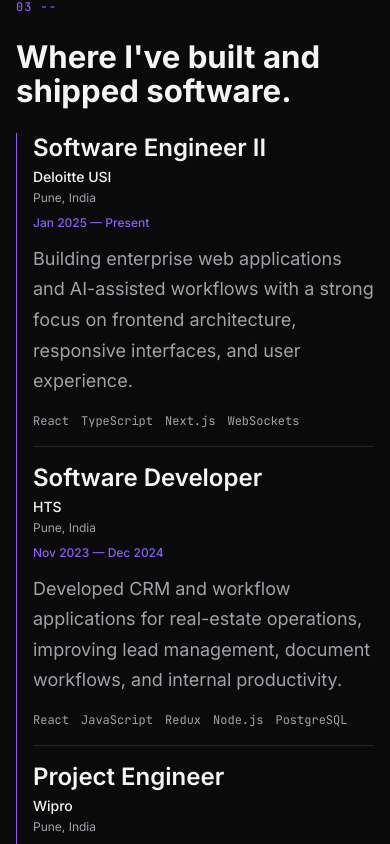
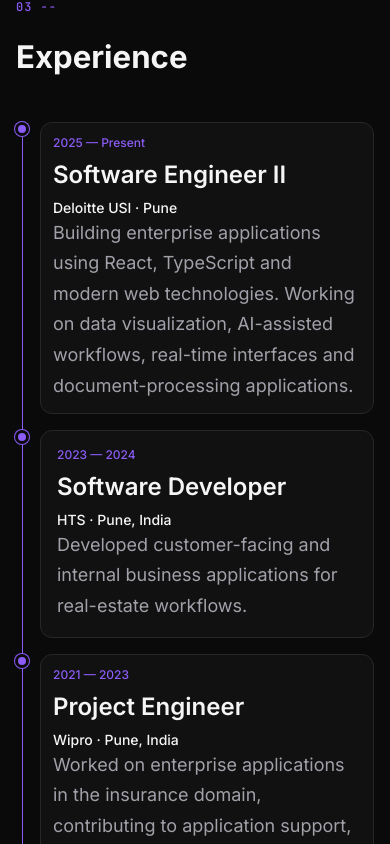
Before and after one commit to Prachi24599/my-portfolio, a React (Vite) app: page / in a window 390 px wide. Shown: the part 3660-4504 px from the top of the page. Built offline with nearby package versions, Linux system fonts and the light colour scheme.

Commit message:
Experience section updated

```diff
--- a/src/sections/Experience.css
+++ b/src/sections/Experience.css
@@ -4,12 +4,11 @@
 
 .experience__container {
   display: grid;
-  grid-template-columns: 1fr 1fr;
   gap: var(--space-12);
 }
 
 .experience__heading {
-  padding-right: var(--space-8);
+  padding-right: 0;
 }
 
 .experience__label {
@@ -23,20 +22,21 @@
 }
 
 .experience h2 {
-  max-width: 15ch;
+  max-width: none;
 }
 
 .experience__entries {
   position: relative;
-  border-left: 1px solid var(--color-border);
-  padding-left: var(--space-16);
+  display: grid;
+  gap: var(--space-8);
+  padding-block: 0;
 }
 
 .experience__entries::before {
   position: absolute;
   top: 0;
   bottom: 0;
-  left: -1px;
+  left: 50%;
   width: 1px;
   background-color: var(--color-accent-hover);
   content: '';
@@ -51,27 +51,55 @@
 
 .experience__entry {
   display: grid;
-  grid-template-columns: minmax(160px, 0.8fr) 1.6fr;
-  gap: var(--space-8);
-  padding-block: var(--space-8);
+  position: relative;
+  grid-template-columns: minmax(0, 1fr) 48px minmax(0, 1fr);
+  gap: 0;
+  width: 100%;
   transition:
     opacity 500ms ease,
     transform 500ms ease;
 }
 
 .experience__entry:hover {
-  transform: translateX(3px);
+  transform: translateY(-2px);
 }
 
-.experience__entry:first-child {
-  padding-top: 0;
+.experience__entry::before {
+  grid-column: 2;
+  grid-row: 1;
+  align-self: start;
+  justify-self: center;
+  width: 14px;
+  height: 14px;
+  border: 3px solid var(--color-bg);
+  border-radius: 50%;
+  background-color: var(--color-accent-hover);
+  content: '';
+  box-shadow: 0 0 0 1px var(--color-accent-hover);
 }
 
-.experience__entry + .experience__entry {
-  border-top: 1px solid var(--color-border);
+.experience__card {
+  grid-column: 1;
+  grid-row: 1;
+  border: 1px solid var(--color-border);
+  border-radius: var(--radius-default);
+  padding: var(--space-6);
+  background-color: var(--color-surface);
+  transition:
+    border-color 180ms ease,
+    box-shadow 180ms ease;
 }
 
-.experience__meta h3 {
+.experience__card:hover {
+  border-color: var(--color-accent-hover);
+  box-shadow: 0 8px 24px rgb(124 58 237 / 18%);
+}
+
+.experience__entry:nth-child(2) .experience__card {
+  grid-column: 3;
+}
+
+.experience__card h3 {
   margin-bottom: var(--space-2);
   color: var(--color-text-primary);
   font-size: var(--font-size-h3);
@@ -80,7 +108,6 @@
 }
 
 .experience__company,
-.experience__location,
 .experience__period {
   line-height: var(--line-height-caption);
 }
@@ -91,14 +118,8 @@
   font-weight: var(--font-weight-medium);
 }
 
-.experience__location {
-  margin-top: var(--space-1);
-  color: var(--color-text-secondary);
-  font-size: var(--font-size-caption);
-}
-
 .experience__period {
-  margin-top: var(--space-4);
+  margin: 0 0 var(--space-2);
   color: var(--color-accent-hover);
   font-size: var(--font-size-caption);
   font-weight: var(--font-weight-medium);
@@ -110,22 +131,10 @@
   line-height: var(--line-height-large-body);
 }
 
-.experience__technologies {
-  display: flex;
-  flex-wrap: wrap;
-  gap: var(--space-1) var(--space-4);
-  margin: var(--space-4) 0 0;
-  padding: 0;
-  list-style: none;
-  color: var(--color-text-secondary);
-  font-family: var(--font-mono);
-  font-size: var(--font-size-caption);
-  line-height: var(--line-height-caption);
-}
-
 @media (prefers-reduced-motion: reduce) {
   .experience__entries::before,
-  .experience__entry {
+  .experience__entry,
+  .experience__card {
     transition: none;
   }
 
@@ -135,85 +144,65 @@
 }
 
 @media (max-width: 1024px) {
-  .experience__container {
-    gap: var(--space-12);
-  }
-
-  .experience__heading {
-    padding-right: var(--space-6);
-  }
-
   .experience__entries {
-    padding-left: var(--space-12);
+    gap: var(--space-6);
   }
 
   .experience__entry {
-    grid-template-columns: 1fr 1fr;
-    gap: var(--space-6);
+    grid-template-columns: minmax(0, 1fr) 32px minmax(0, 1fr);
   }
 
-  .experience__meta h3,
+  .experience__card,
+  .experience__card h3,
   .experience__company,
-  .experience__location,
   .experience__period,
-  .experience__description,
-  .experience__technologies {
+  .experience__description {
     overflow-wrap: anywhere;
   }
 }
 
 @media (max-width: 768px) {
-  .experience__container {
-    grid-template-columns: 1fr;
-    gap: var(--space-8);
+  .experience__entries {
+    gap: var(--space-4);
+    padding-left: var(--space-4);
   }
 
-  .experience__heading {
-    padding-right: 0;
-  }
-
-  .experience__entries {
-    padding-left: var(--space-6);
+  .experience__entries::before {
+    left: 8px;
   }
 
   .experience__entry {
-    grid-template-columns: 1fr;
+    grid-template-columns: 16px minmax(0, 1fr);
     gap: var(--space-4);
-    padding-block: var(--space-6);
   }
 
-  .experience__entry:first-child {
-    padding-top: 0;
+  .experience__entry::before {
+    grid-column: 1;
+    grid-row: 1;
   }
 
-  .experience__period {
-    margin-top: var(--space-2);
-  }
-
-  .experience__description {
-    max-width: 60ch;
+  .experience__card,
+  .experience__entry:nth-child(2) .experience__card {
+    grid-column: 2;
+    padding: var(--space-4);
   }
 }
 
 @media (max-width: 480px) {
-  .experience__container {
-    gap: var(--space-6);
+  .experience__entries {
+    padding-left: 0;
   }
 
-  .experience__entries {
-    padding-left: var(--space-4);
+  .experience__entries::before {
+    left: 6px;
   }
 
   .experience__entry {
+    grid-template-columns: 12px minmax(0, 1fr);
     gap: var(--space-3);
-    padding-block: var(--space-4);
   }
 
-  .experience__meta h3 {
-    margin-bottom: var(--space-1);
-  }
-
-  .experience__technologies {
-    column-gap: var(--space-3);
+  .experience__card {
+    padding: var(--space-3);
   }
 }
--- a/src/sections/Experience.tsx
+++ b/src/sections/Experience.tsx
@@ -6,29 +6,26 @@
   {
     role: 'Software Engineer II',
     company: 'Deloitte USI',
-    location: 'Pune, India',
-    period: 'Jan 2025 — Present',
+    location: 'Pune',
+    period: '2025 — Present',
     description:
-      'Building enterprise web applications and AI-assisted workflows with a strong focus on frontend architecture, responsive interfaces, and user experience.',
-    technologies: ['React', 'TypeScript', 'Next.js', 'WebSockets'],
+      'Building enterprise applications using React, TypeScript and modern web technologies. Working on data visualization, AI-assisted workflows, real-time interfaces and document-processing applications.',
   },
   {
     role: 'Software Developer',
     company: 'HTS',
     location: 'Pune, India',
-    period: 'Nov 2023 — Dec 2024',
+    period: '2023 — 2024',
     description:
-      'Developed CRM and workflow applications for real-estate operations, improving lead management, document workflows, and internal productivity.',
-    technologies: ['React', 'JavaScript', 'Redux', 'Node.js', 'PostgreSQL'],
+      'Developed customer-facing and internal business applications for real-estate workflows.',
   },
   {
     role: 'Project Engineer',
     company: 'Wipro',
     location: 'Pune, India',
-    period: 'Jun 2021 — Nov 2023',
+    period: '2021 — 2023',
     description:
-      'Worked on enterprise insurance applications, contributing to frontend development and supporting reliable delivery across an established engineering environment.',
-    technologies: ['React', 'Redux', 'Webpack', 'Jenkins', 'AWS'],
+      'Worked on enterprise applications in the insurance domain, contributing to application support, frontend development and engineering workflows.',
   },
 ]
 
@@ -46,21 +43,14 @@
       ref={ref}
       className={`experience__entry reveal reveal-delay-${Math.min(index + 1, 3)} ${isInView ? 'is-visible' : ''}`}
     >
-      <div className="experience__meta">
-        <h3>{experience.role}</h3>
-        <p className="experience__company">{experience.company}</p>
-        <p className="experience__location">{experience.location}</p>
-        <p className="experience__period">{experience.period}</p>
-      </div>
-
-      <div className="experience__details">
-        <p className="experience__description">{experience.description}</p>
-        <ul className="experience__technologies">
-          {experience.technologies.map((technology) => (
-            <li key={technology}>{technology}</li>
-          ))}
-        </ul>
-      </div>
+        <div className="experience__card">
+          <p className="experience__period">{experience.period}</p>
+          <h3>{experience.role}</h3>
+          <p className="experience__company">
+            {experience.company} · {experience.location}
+          </p>
+          <p className="experience__description">{experience.description}</p>
+        </div>
     </article>
   )
 }
@@ -73,7 +63,7 @@
       <Container className="experience__container">
         <div className="experience__heading">
           <p className="experience__label">03 -- </p>
-          <h2>Where I&apos;ve built and shipped software.</h2>
+          <h2>Experience</h2>
         </div>
 
         <div ref={ref} className={`experience__entries ${isInView ? 'is-visible' : ''}`}>
```
